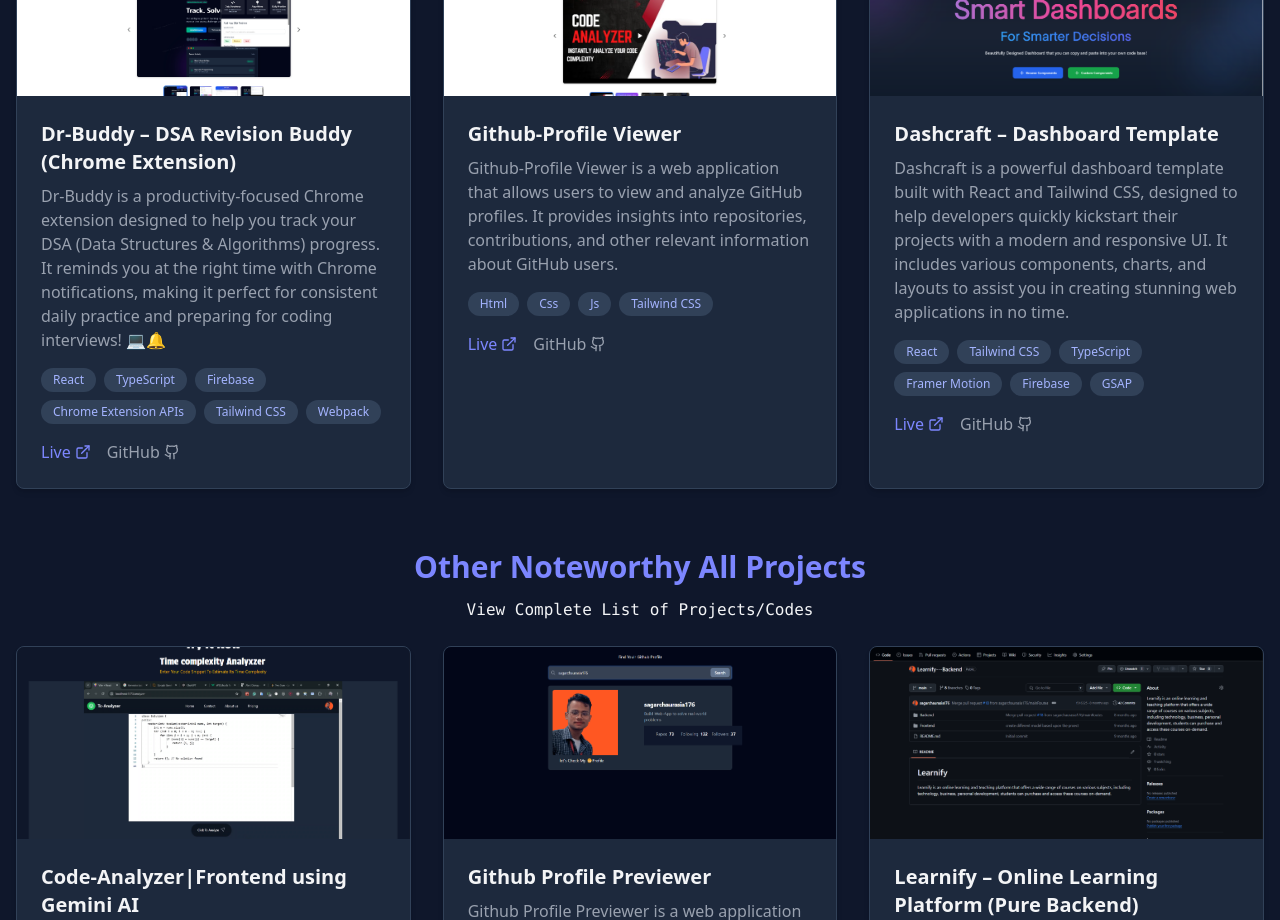
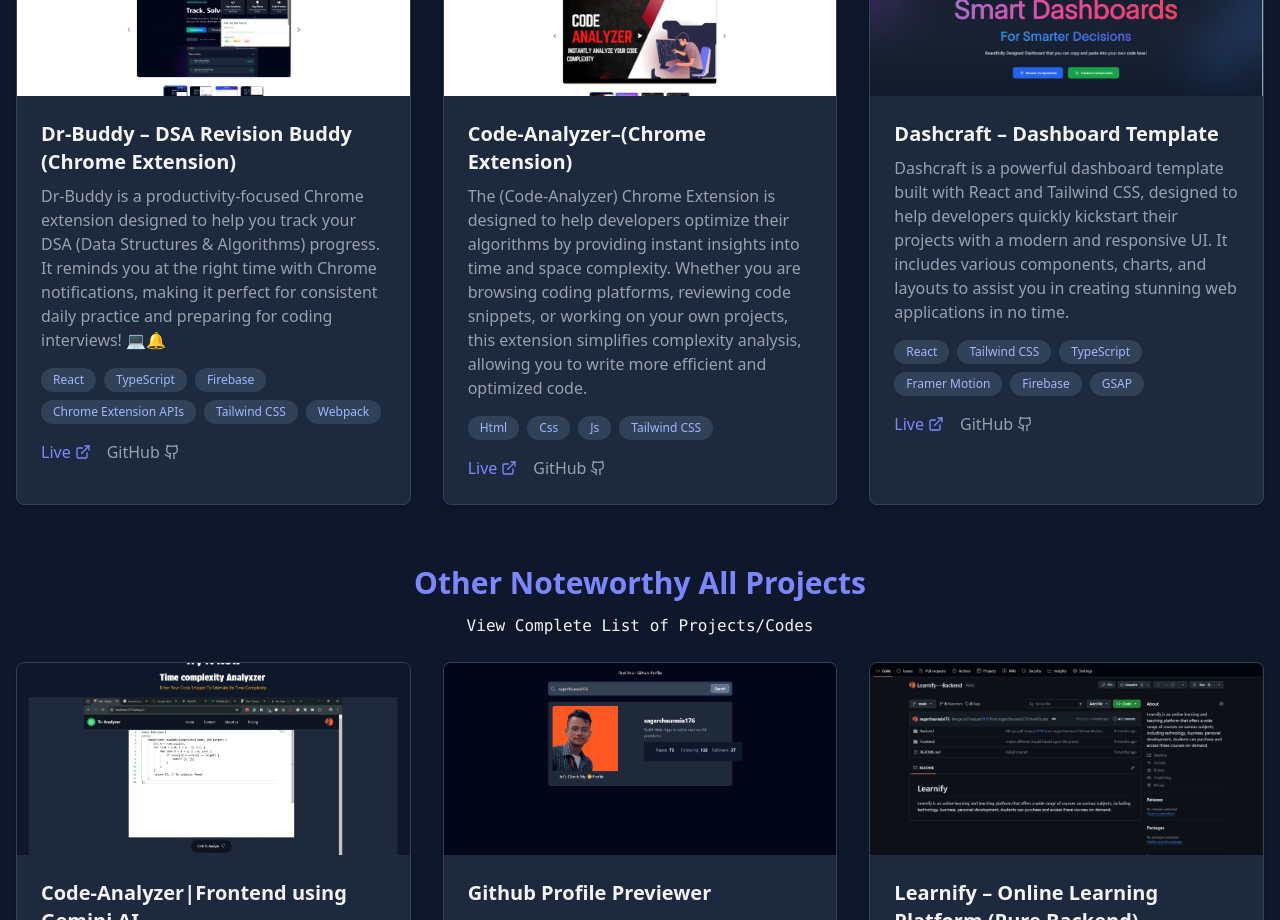
Before and after one commit to sagarchaurasia176/Sagarchaurasia, a React (Vite) app in the folder sagarChaurasia/: page / in a window 1280 px wide. Shown: the part 1780-2700 px from the top of the page. Built offline with nearby package versions, Linux system fonts and the light colour scheme.

Commit message:
code updateD

```diff
--- a/sagarChaurasia/src/App.tsx
+++ b/sagarChaurasia/src/App.tsx
@@ -126,9 +126,8 @@ export default function Portfolio() {
     },
     {
       id: 2,
-      title: "Github-Profile Viewer",
-      description:
-        "Github-Profile Viewer is a web application that allows users to view and analyze GitHub profiles. It provides insights into repositories, contributions, and other relevant information about GitHub users.",
+      title: "Code-Analyzer–(Chrome Extension)",
+      description:"The (Code-Analyzer) Chrome Extension is designed to help developers optimize their algorithms by providing instant insights into time and space complexity. Whether you are browsing coding platforms, reviewing code snippets, or working on your own projects, this extension simplifies complexity analysis, allowing you to write more efficient and optimized code.",
       tags: ["Html", "Css", "Js", "Tailwind CSS"],
       imageUrl: Dboard,
       LiveUrl: "https://canalyzer.dev-saga.in",
```
